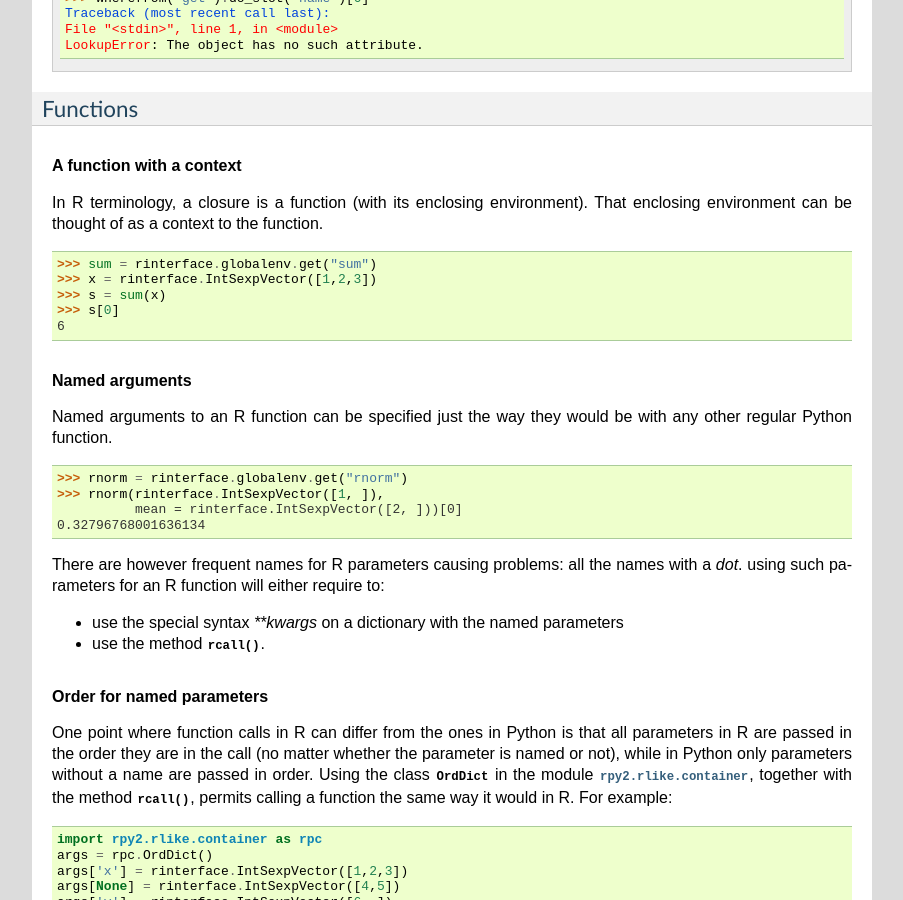
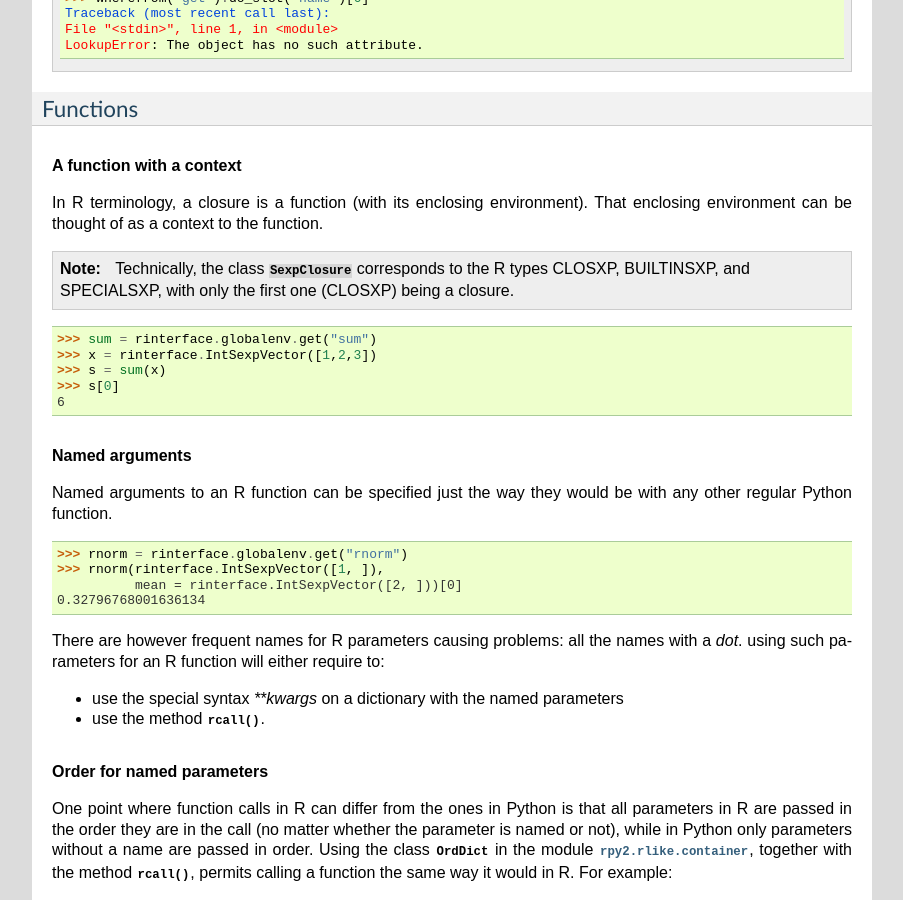
Before and after one commit to rpy2/rpy2, a Sphinx documentation site: the page built from doc/source/rinterface.rst, in a window 1280 px wide and 900 px high, scrolled down 9333 px. Shown: the whole window, without its empty margins (198-1101 px from the left). Built offline with Sphinx 7.4.7, drawn with Linux system fonts in a browser that asks for light colours; formulas are drawn with MathJax 3; cross-references to code outside the pages are shown as plain code; some of the changed text lies outside the part shown.

Commit message:
notes about SignatureTranslatedFunction and R closures and function (CLOSXP, BUILTINSXP, SPECIALSXP)
--HG--
branch : version_2.1.x

```diff
--- a/doc/source/rinterface.rst
+++ b/doc/source/rinterface.rst
@@ -662,11 +662,19 @@
 Functions
 ---------
 
+
+
 .. rubric:: A function with a context
 
 In R terminology, a closure is a function (with its enclosing
 environment). That enclosing environment can be thought of as
 a context to the function.
+
+.. note::
+
+   Technically, the class :class:`SexpClosure` corresponds to the R
+   types CLOSXP, BUILTINSXP, and SPECIALSXP, with only the first one
+   (CLOSXP) being a closure.
 
 >>> sum = rinterface.globalenv.get("sum")
 >>> x = rinterface.IntSexpVector([1,2,3])
@@ -717,8 +725,6 @@
 >>> [x for x in rl.do_slot("names")]
 ['x', '', 'y']
 
-
-
 .. index::
    single: closureEnv
 
@@ -733,6 +739,8 @@
 >>> envplot_list = ls(plot.closureEnv())
 >>> [x for x in envplot_ls]
 >>>
+
+
 
 :class:`SexpS4`
 ---------------
@@ -831,11 +839,20 @@
 :const:`EXPRSXP`
   Unevaluated expression.
 
-Other types
-^^^^^^^^^^^
+Function types
+^^^^^^^^^^^^^^
 
 :const:`CLOSXP`
   Function with an enclosure. Represented by :class:`rpy2.rinterface.SexpClosure`.
+
+:const:`BUILTINSXP`
+  Base function
+
+:const:`SPECIALSXP`
+  Some other kind of function
+
+Other types
+^^^^^^^^^^^
 
 :const:`ENVSXP`
   Environment. Represented by :class:`rpy2.rinterface.SexpEnvironment`.
```
Also changed, not shown: doc/source/robjects.rst (+62 -9 lines).
